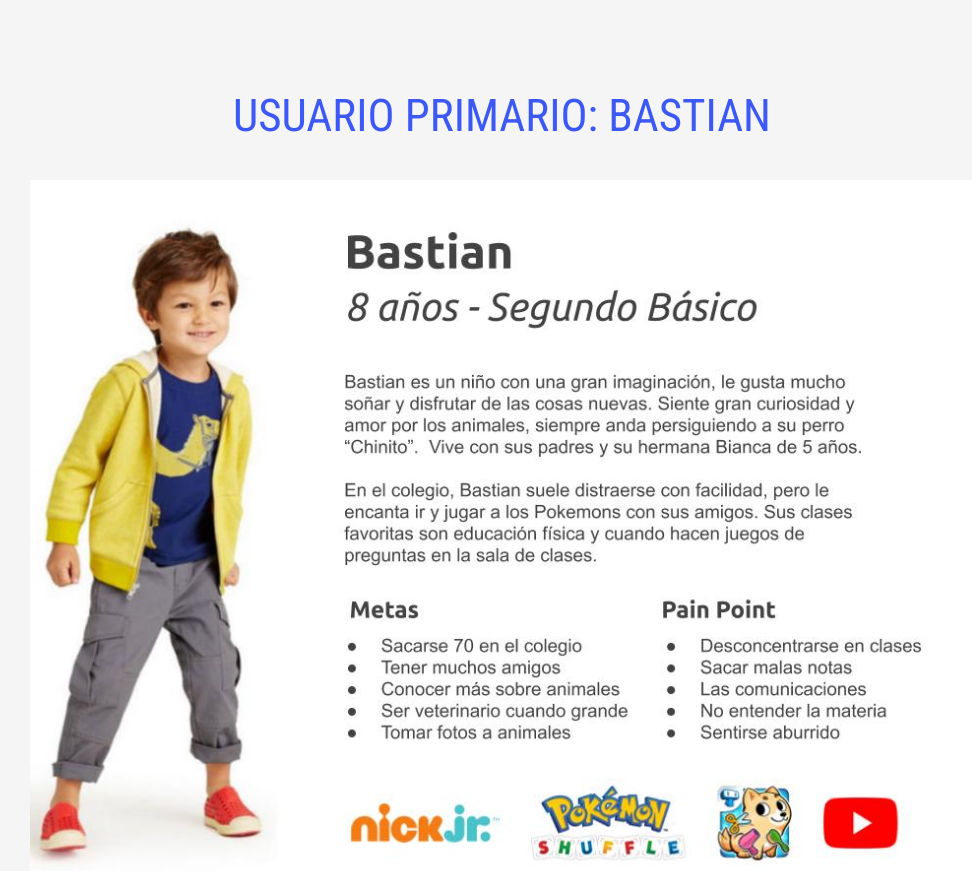
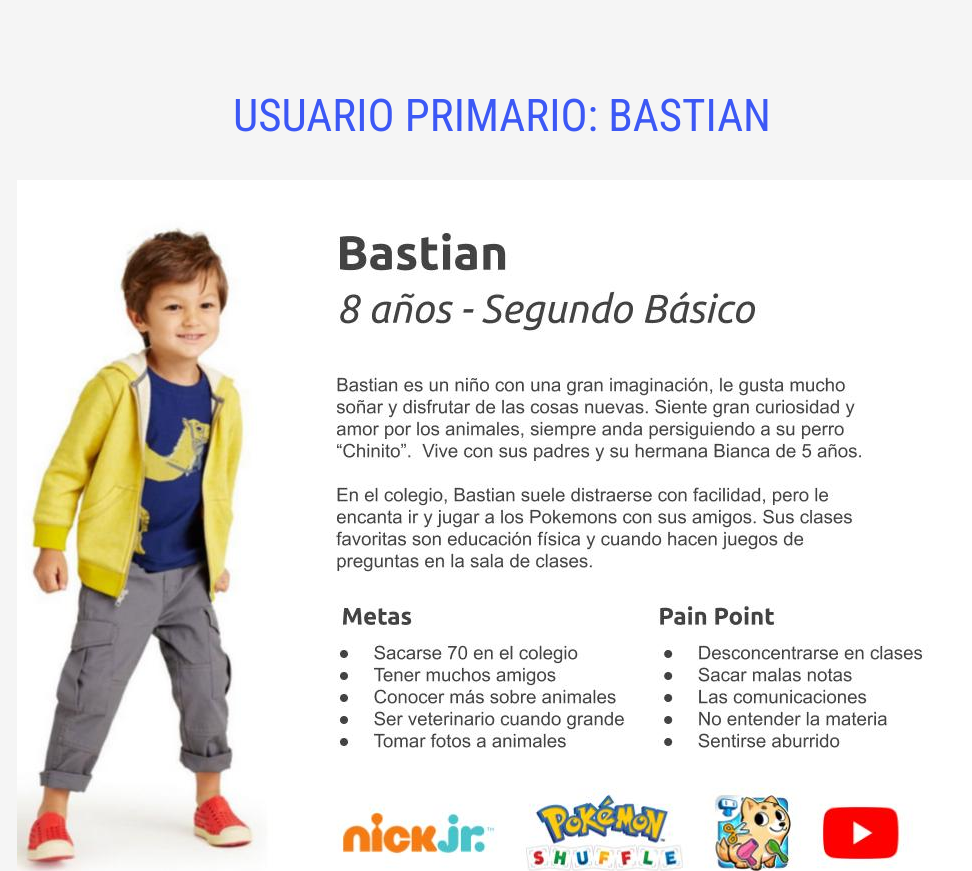
Before and after one commit to cabezadeoveja/pablabazan, a plain HTML site: page zoo.html in a window 1280 px wide. Shown: the part 3806-4677 px from the top of the page, without its empty margins (138-1110 px from the left). Drawn offline with nearby package versions, Linux system fonts and the light colour scheme.

Commit message:
modificacion de imagen

```diff
--- a/zoo.html
+++ b/zoo.html
@@ -195,7 +195,11 @@
             <div class="row">
                 <div class="col-md-10 col-md-offset-1 col-lg-10 col-lg-offset-1 col-xs-10 col-xs-offset-1">
                     <h2 class="text-center title">USUARIO PRIMARIO: BASTIAN</h2>
-                    <img src="imagenes/zoo_person.jpg" alt="user persona" class="img-responsive">
+                </div>
+                <div class="row">
+                    <div class="col-lg-10 col-lg-offset-1 col-md-10 col-md-offset-1 col-xs-12 parrafo2">
+                        <img src="imagenes/zoo_person.jpg" alt="user persona" class="img-responsive">
+                    </div>
                 </div>
             </div>
         </div>
```
